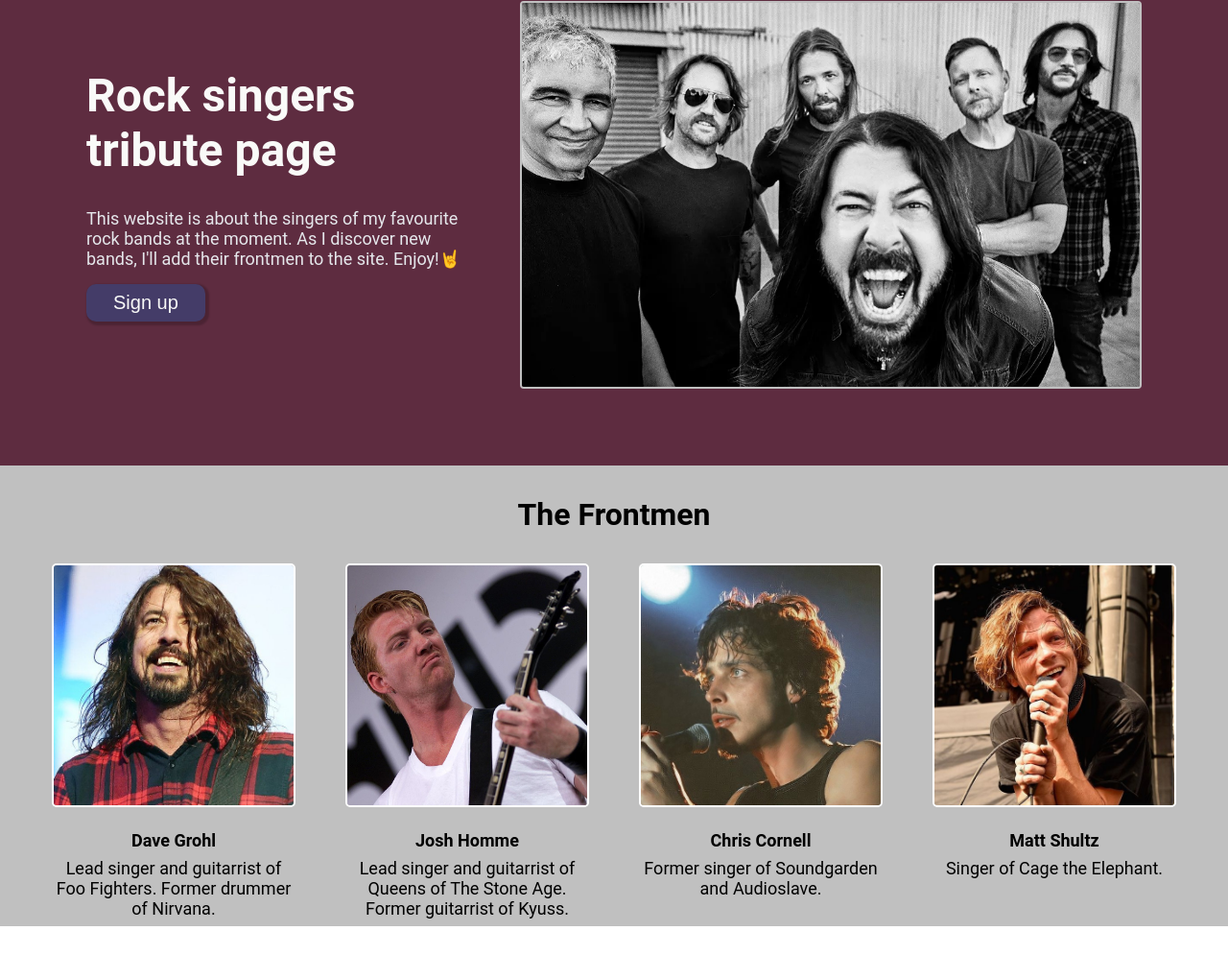
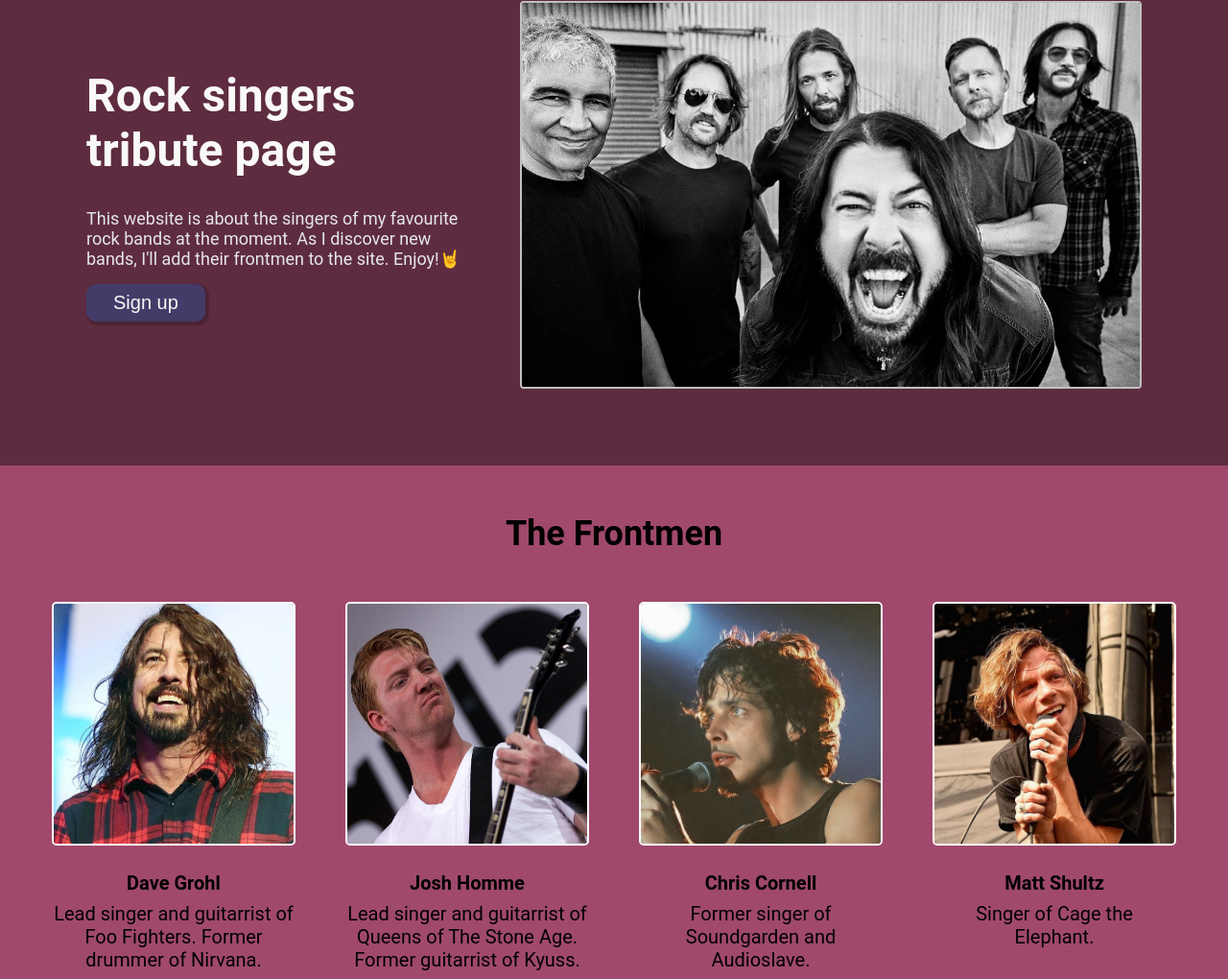
Before and after one commit to Fraan1092/landing-page, a plain HTML site: page index.html in a window 1280 px wide. Shown: the part 183-1203 px from the top of the page at 96% size. Before the commit the page ends 1148 px from the top, so only its background shows below. Drawn offline with Linux system fonts and the light colour scheme.

Commit message:
Correct some colors and font sizes

```diff
--- a/style.css
+++ b/style.css
@@ -101,16 +101,16 @@ a {
 /*second section*/
 
 .second-section {
-    background-color: silver;
+    background-color:  #a0496c;
     display: flex;
     flex-direction: column;
     align-items: center;
 }
 
 .info-header {
-    font-size: 32px;
+    font-size: 36px;
     font-weight: bold;
-    padding: 32px;
+    padding: 50px;
 }
 
 .info-items {
@@ -123,7 +123,7 @@ a {
     display: flex;
     flex-direction: column;
     align-items: center;
-    font-size: 18px;
+    font-size: 20px;
 }
 
 .item img {
```
